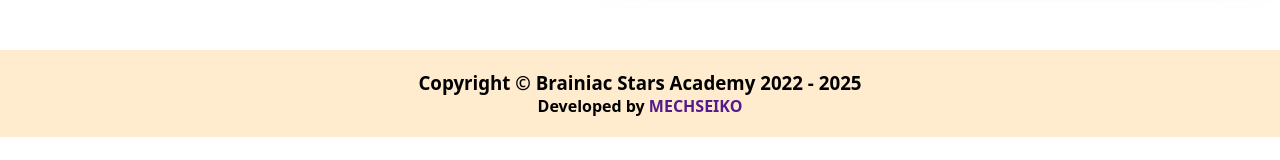
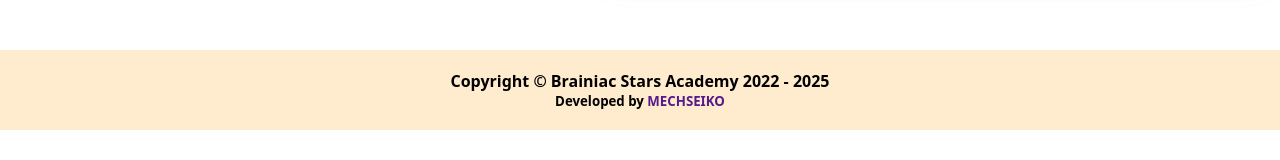
Before and after one commit to mechseiko/Braniac-Stars-Academy, a React (Vite) app: page / in a window 1280 px wide. Shown: the part 637-797 px from the top of the page. Built offline with nearby package versions, Linux system fonts and the light colour scheme.

Commit message:
Development postponed till after exams

```diff
--- a/src/components/Footer.jsx
+++ b/src/components/Footer.jsx
@@ -4,8 +4,8 @@
 const Footer = () => {
     return (
         <motion.footer style={{textAlign:"center", backgroundColor:"blanchedalmond", padding: "20px", fontWeight:700,}}>
-            <h3>Copyright &copy; Brainiac Stars Academy 2022 - {new Date().getFullYear()}</h3>
-            <h4>Developed by <a style={{textDecoration:"none",}} href="">MECHSEIKO</a></h4>
+            <h4>Copyright &copy; Brainiac Stars Academy 2022 - {new Date().getFullYear()}</h4>
+            <h5>Developed by <a style={{textDecoration:"none",}} href="">MECHSEIKO</a></h5>
         </motion.footer>
     );
 }
```
